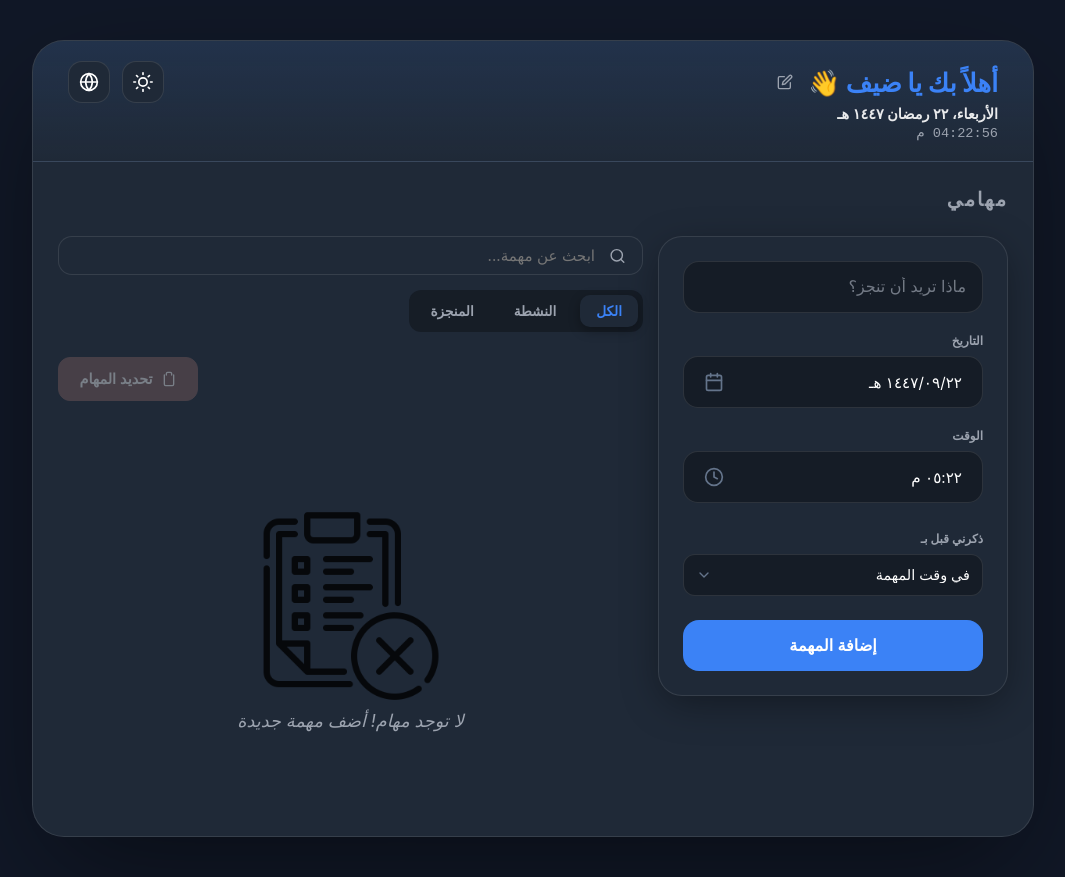
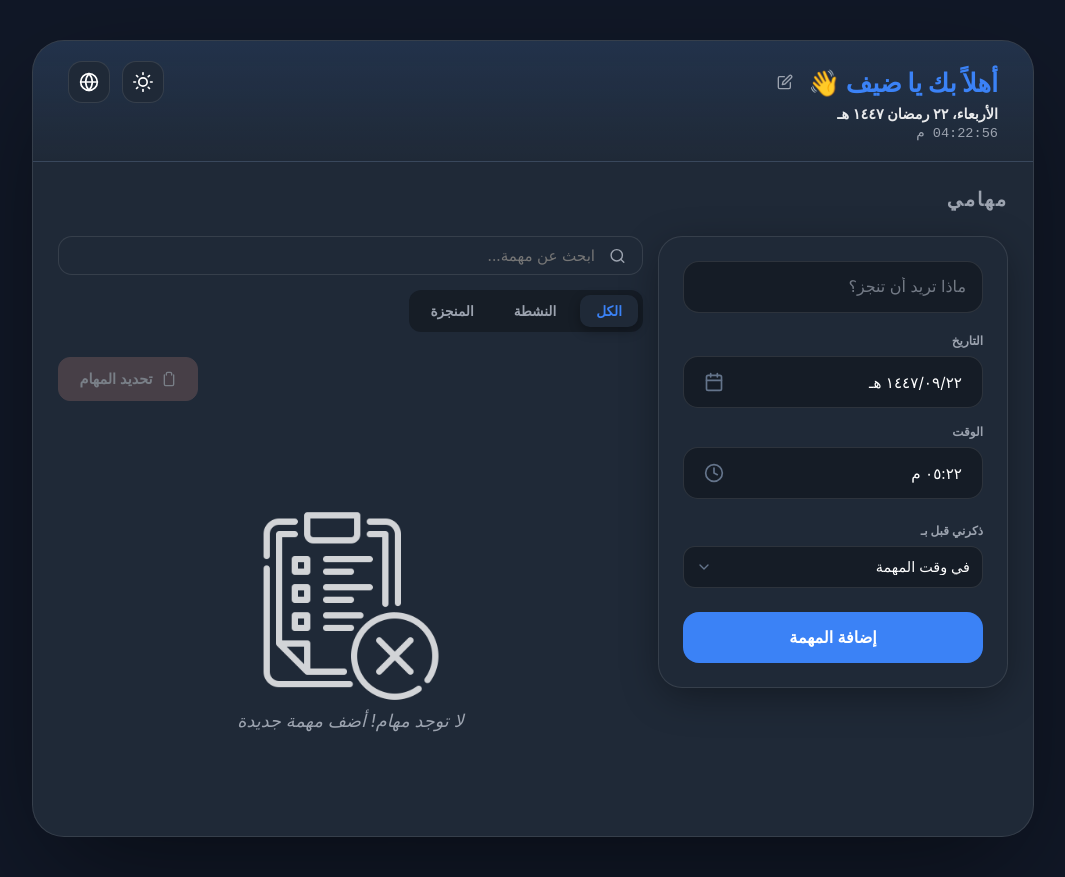
Before and after one commit to Traw55/todo-app2026, a React (Vite) app: page / in a window 1280 px wide. Shown: the whole page, without its empty margins (107-1172 px from the left). Built offline with nearby package versions, Linux system fonts and the light colour scheme.

Commit message:
fix(ui): update empty state image and fix iOS input styling
- Replace empty state image with new version and apply theme-aware filter
- Add iOS-specific CSS fixes for input and select elements to prevent default styling
- Ensure consistent box-sizing and width for form controls

```diff
--- a/src/App.css
+++ b/src/App.css
@@ -415,6 +415,9 @@ main {
   outline: none;
   box-sizing: border-box;
   font-family: inherit;
+  -webkit-appearance: none; /* iOS Fix */
+  appearance: none; /* Standard property for compatibility */
+  display: block; /* iOS Fix */
 }
 
 /* RTL Specific (Arabic) */
@@ -1192,6 +1195,10 @@ main {
   border-radius: 8px;
   font-size: 0.9rem;
   outline: none;
+  -webkit-appearance: none; /* iOS Fix */
+  display: block; /* iOS Fix */
+  width: 100%;
+  box-sizing: border-box;
 }
 
 .edit-actions {
@@ -1242,6 +1249,14 @@ main {
   width: 200px;
   height: auto;
   opacity: 0.8;
+  /* Since the new image is white, we invert it in Light Mode to make it dark */
+  filter: invert(1) brightness(0.2);
+  transition: filter 0.3s ease;
+}
+
+.dark-theme .empty-img {
+  /* In Dark Mode, we keep it white (no filter needed for white on dark) */
+  filter: none;
 }
 
 .empty-msg {
--- a/src/components/TaskList.jsx
+++ b/src/components/TaskList.jsx
@@ -230,7 +230,7 @@ const TaskList = ({
       {!isAnyTaskVisible ? (
         <div className="empty-state">
           <div className="empty-icon">
-            <img src="/no-task.png" alt="No tasks" className="empty-img" />
+            <img src="/no-task (1).png" alt="No tasks" className="empty-img" />
           </div>
           <p className="empty-msg">{t.noTasks}</p>
         </div>
```
Also changed, not shown: public/no-task (1).png (added).
